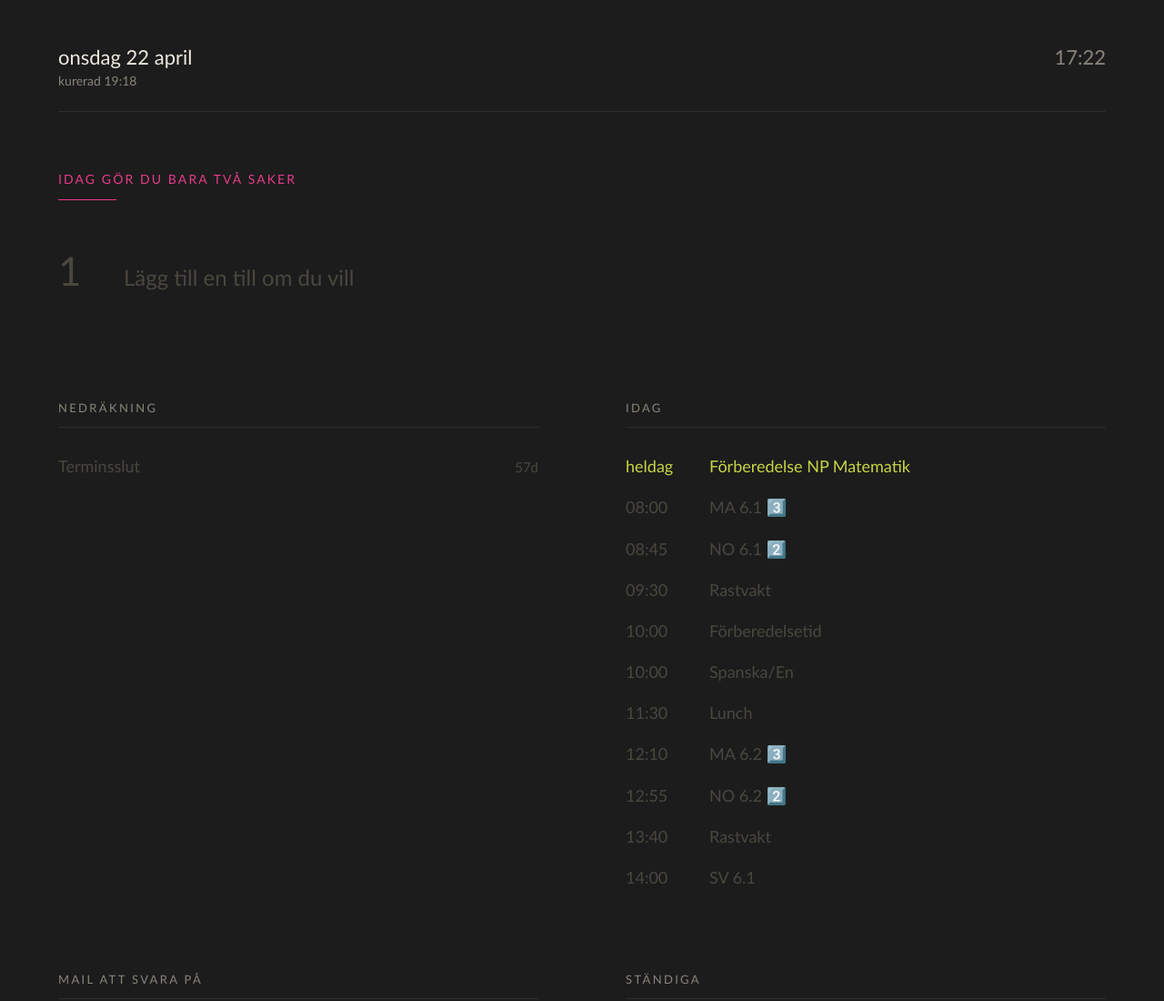
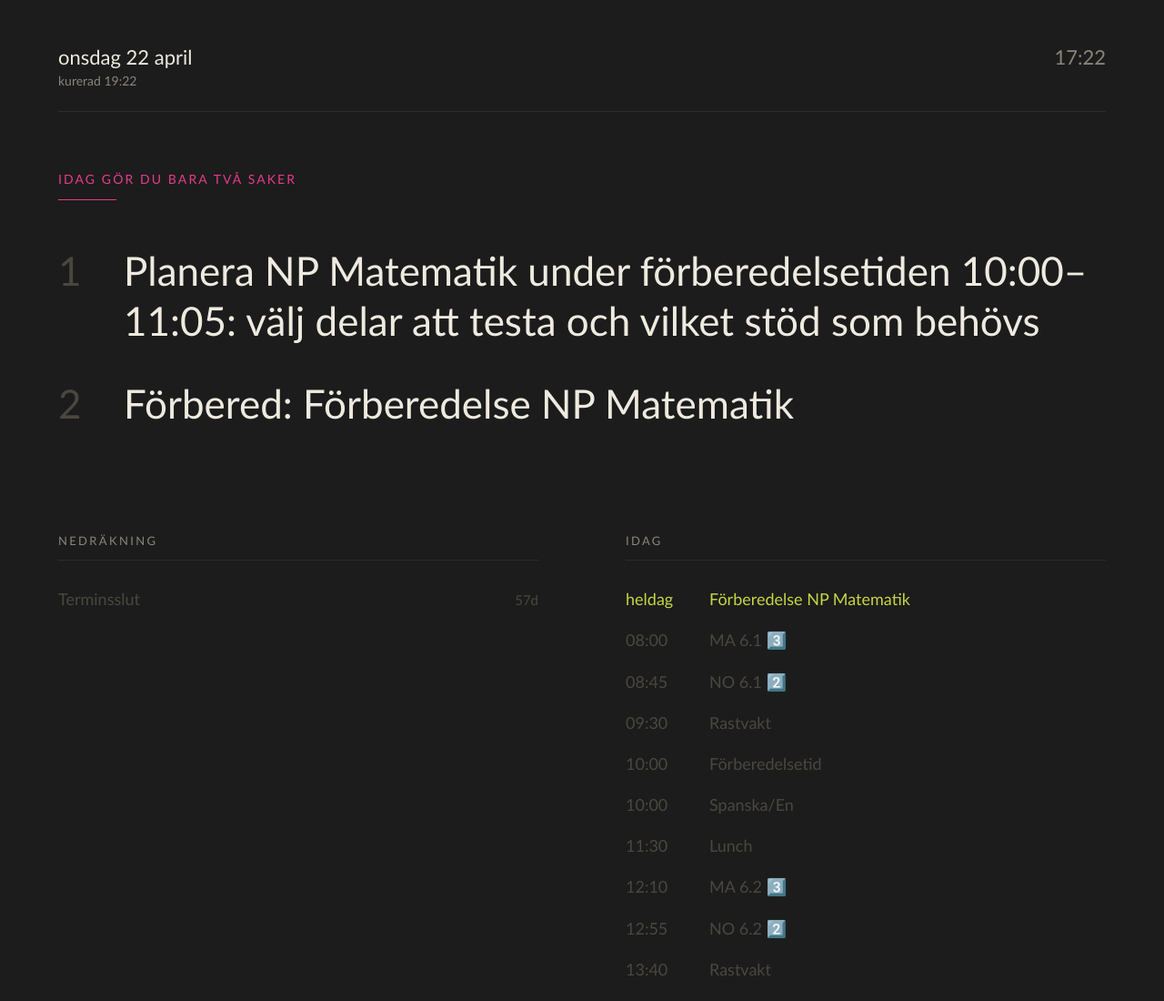
Before and after one commit to ximonse/fp560, a website: page index.html in a window 1280 px wide. Shown: the top 1100 px of the page at 91% size. Drawn offline with Linux system fonts and the light colour scheme.

Commit message:
Morgonsida 2026-04-22 17:22

```diff
--- a/index.html
+++ b/index.html
@@ -102,14 +102,14 @@
 <header>
   <div>
     <div class="date">onsdag 22 april</div>
-    <div class="meta">kurerad 19:18</div>
+    <div class="meta">kurerad 19:22</div>
   </div>
   <div id="clock"></div>
 </header>
 
 <section class="two-todo">
   <div class="label">idag gör du bara två saker</div>
-  <ol><li class="empty">Lägg till en till om du vill</li></ol>
+  <ol><li><a href="https://tasks.google.com/tasks/all" target="_blank" rel="noopener">Planera NP Matematik under förberedelsetiden 10:00–11:05: välj delar att testa och vilket stöd som behövs</a></li><li><a href="https://tasks.google.com/tasks/all" target="_blank" rel="noopener">Förbered: Förberedelse NP Matematik</a></li></ol>
 </section>
 
 <div class="grid">
```
